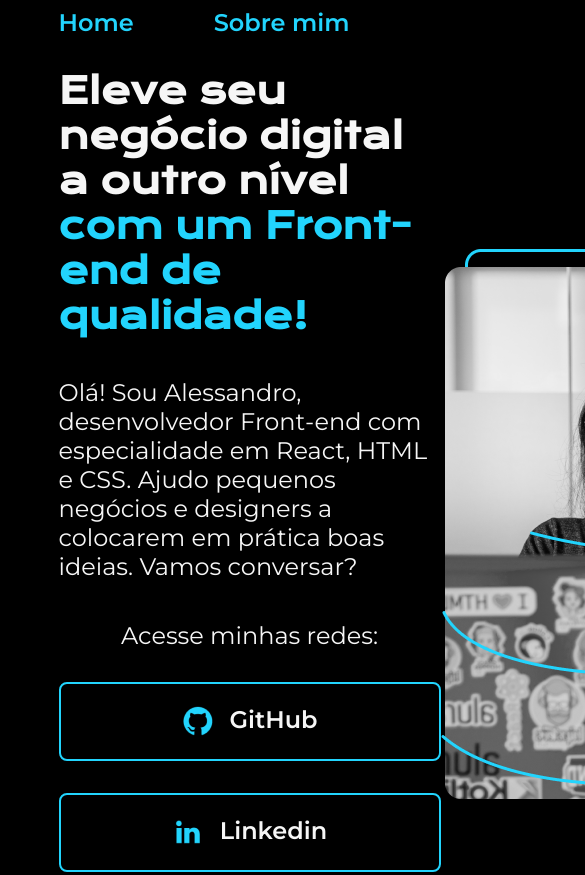
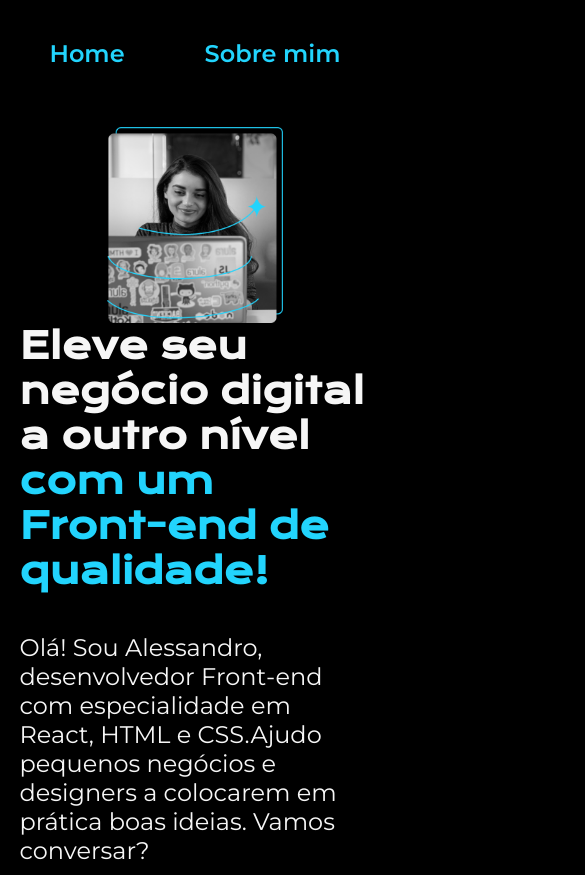
Before and after one commit to costaalessandro-ux/Portifolio, a plain HTML site: page index.html in a window 390 px wide. Shown: the top 875 px of the page, 585 px wide, since content can reach past the window. Drawn offline with nearby package versions, Linux system fonts and the light colour scheme.

Commit message:
finaliza estrutra do projeto

```diff
--- a/css/style.css
+++ b/css/style.css
@@ -22,8 +22,12 @@ body{
     color: var(--cor-secundaria);
 }
 
+.image{
+    width: 50%;
+}
+
 .cabecalho{
-    padding: 2% 0% 0% 15%;
+    padding: 2% 0% 0% 12%;
 }
 
 .cabecalho__menu{
@@ -33,7 +37,7 @@ body{
 
 .cabecalho__menu__link{
     font-family: var(--fonte-secundaria);
-    font-size: 24px;
+    font-size: 1.5rem;
     font-weight: 600;
     color: var(--cor-tercearia);
     text-decoration: none;
@@ -44,25 +48,26 @@ body{
 }
 
 .apresentacao{
-    padding: 8% 15%;
+    padding: 10% 12%;
     display: flex;
     align-items: center;
     justify-content: space-between;
+    gap: 10%;
 }
 .apresentacao__conteudo{
-    width: 615px;
+    width: 50%;
     display: flex;
     flex-direction: column;
     gap: 40px;
 }
 
 .apresentacao__conteudo__titulo{
-    font-size: 36px;
+    font-size: 2.25rem;
     font-family: var(--fonte-primaria);
 }
 
 .apresentacao__conteudo__texto{
-    font-size: 24px;
+    font-size: 1.5rem;
     font-family: var(--fonte-secundaria);
 }
 
@@ -77,17 +82,17 @@ body{
 .apresentacao__links__subtitulo{
     font-family: var(--fonte-secundaria);
     font-weight: 400;
-    font-size: 24px;
+    font-size: 1.5rem;
 }
 
-.apresentacao__links__link{
+.apresentacao__links__navegacao{
     display: flex;
     justify-content: center;
     gap: 16px;
-    width: 378px;
+    width: 50%;
     text-align: center;
     border-radius: 8px;
-    font-size: 24px;
+    font-size: 1.5rem;
     font-weight: 600;
     padding: 21.5px 0;
     text-decoration: none;
@@ -109,3 +114,25 @@ body{
     justify-content: center;
     font-family: var(--fonte-secundaria);
 }
+
+@media (max-width: 1200px){
+
+    .cabecalho{
+       padding: 10%;
+    }
+
+    .cabecalho__menu{
+        justify-content: center;
+    }
+
+    .apresentacao{
+        flex-direction: column-reverse;
+        padding: 5%;
+    }
+
+    .apresentacao__conteudo{
+        width: auto;
+    }
+
+
+}
--- a/index.html
+++ b/index.html
@@ -21,17 +21,17 @@
             </strong></h1>
             <p class="apresentacao__conteudo__texto">Olá! Sou Alessandro, desenvolvedor
             Front-end com especialidade em React, HTML e
-            CSS. Ajudo pequenos negócios e designers a
+            CSS.Ajudo pequenos negócios e designers a
             colocarem em prática boas ideias. Vamos
             conversar?</p>
             <div class="apresentacao__links">
                 <h2 class="apresentacao__links__subtitulo">Acesse minhas redes:</h2>
-                <a class="apresentacao__links__link" href="https://github.com"><img src="assets/Logo Github.png">GitHub</a>
-                <a class="apresentacao__links__link" href="https://linkedin.com"><img src="assets/Logo linkedin.png">Linkedin</a>
-                <a class="apresentacao__links__link" href="https://"><img src="assets/">WhatSap</a>
+                <a class="apresentacao__links__navegacao" href="https://github.com"><img src="assets/Logo Github.png">GitHub</a>
+                <a class="apresentacao__links__navegacao" href="https://linkedin.com"><img src="assets/Logo linkedin.png">Linkedin</a>
+                <a class="apresentacao__links__navegacao" href="https://"><img src="assets/">WhatSap</a>
             </div>
         </section>
-        <img src="assets/Imagem.png" alt="Foto da Joana Santos programando">
+        <img class="image" src="assets/Imagem.png" alt="Foto da Joana Santos programando">
     </main>
     <footer class="rodape">
         <p>Desenvolvido por Alessandro</p>
```
Also changed, not shown: about.html (+1 -1 lines).
